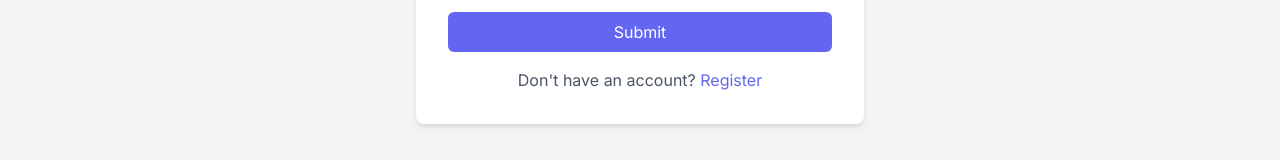
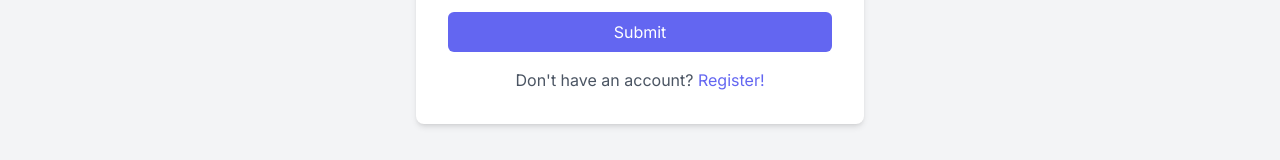
Before and after one commit to s-soumyakanta/recipeplannerai, a Next.js app: page /login in a window 1280 px wide. Shown: the part 493-653 px from the top of the page. Built offline with nearby package versions, Linux system fonts and the light colour scheme; no server answers.

Commit message:
login form ! added

```diff
--- a/src/components/LoginForm.tsx
+++ b/src/components/LoginForm.tsx
@@ -62,7 +62,7 @@ const LoginForm = () => {
             </button>
           </div>
           <div className="text-center text-gray-600 dark:text-gray-400">
-            <p>Don&apos;t have an account? <Link href="/register" className="text-indigo-500 hover:underline">Register</Link></p>
+            <p>Don&apos;t have an account? <Link href="/register" className="text-indigo-500 hover:underline">Register!</Link></p>
           </div>
         </form>
       </div>
```
